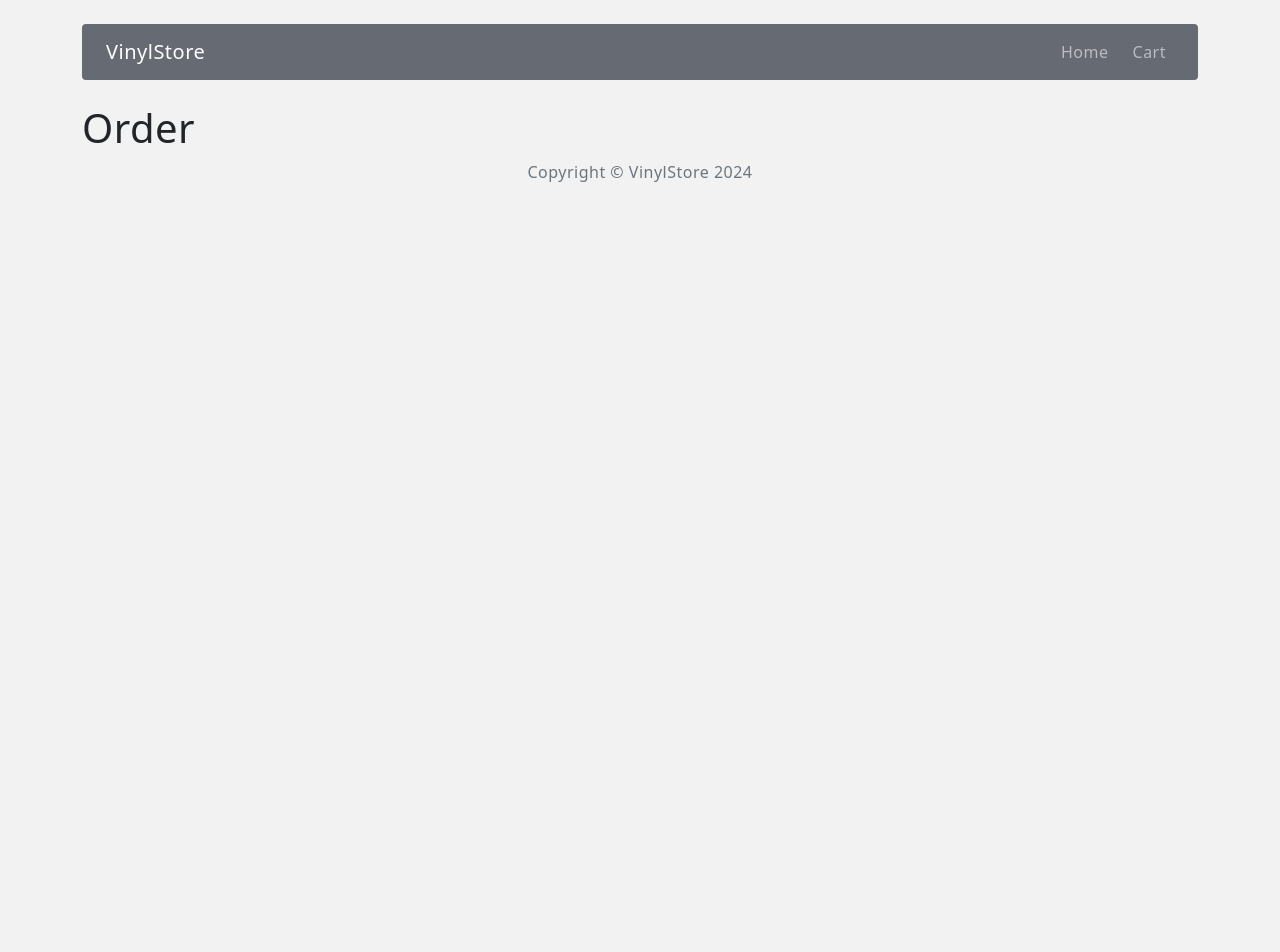
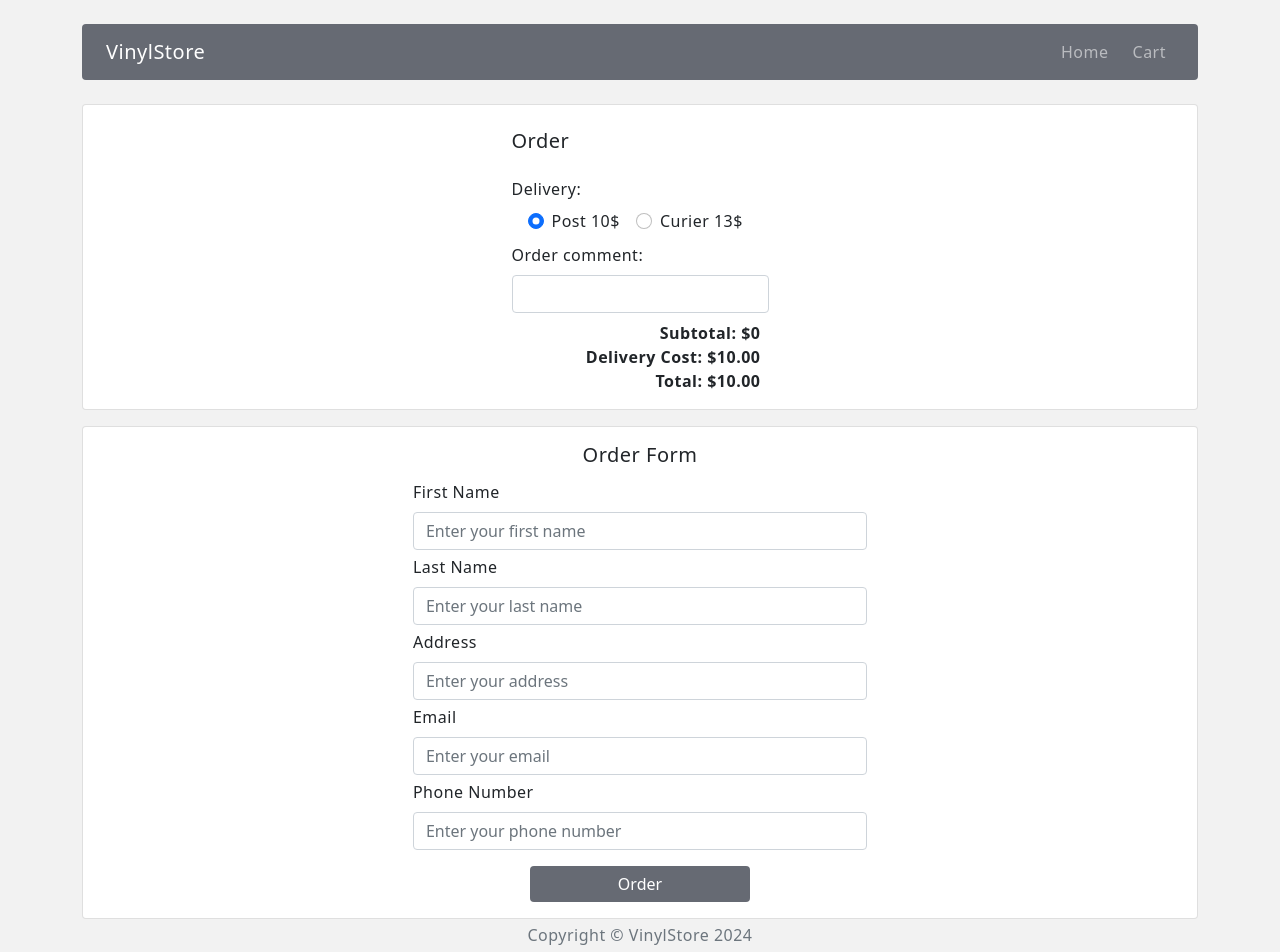
Before and after one commit to slawomirtoporek/ecommerceApp, a React (Create React App) app in the folder client/: page /order in a window 1280 px wide. Shown: the top 952 px of the page. Before the commit the page ends 800 px from the top, so only its background shows below. Built offline with nearby package versions, Linux system fonts and the light colour scheme.

Commit message:
Add OrderForm and TkankYou components

```diff
--- a/client/src/App.js
+++ b/client/src/App.js
@@ -6,6 +6,7 @@ import Cart from './components/pages/Cart/Cart';
 import Order from './components/pages/Order/Order';
 import Header from './components/views/Header/Header';
 import Footer from './components/views/Footer/Footer';
+import ThankYou from './components/pages/ThankYou/TkankYou';
 
 const App = () => {
   return (
@@ -16,6 +17,7 @@ const App = () => {
         <Route path="/album/:id" element={<Album />} />
         <Route path="/cart" element={<Cart />} />
         <Route path="/order" element={<Order />} />
+        <Route path="/thankyou" element={<ThankYou />} />
         <Route path="*" element={<Home />} />
       </Routes>
       <Footer />
--- a/client/src/components/common/NumberItems/NumberItems.js
+++ b/client/src/components/common/NumberItems/NumberItems.js
@@ -8,13 +8,13 @@ const NumberItems = ({ numberItems, stock, actPlus, actMinus }) => {
       Quantity:
       <button className={styles.btnItem} onClick={actMinus} disabled={numberItems <= 1}>
         <span className={styles.char}>
-          <FontAwesomeIcon className={styles.icon} icon={faPlus} />
+          <FontAwesomeIcon className={styles.icon} icon={faMinus} />
         </span>
       </button>
         {numberItems}
       <button className={styles.btnItem} onClick={actPlus}  disabled={numberItems >= stock}>
         <span className={styles.char}>
-          <FontAwesomeIcon className={styles.icon} icon={faMinus} />
+          <FontAwesomeIcon className={styles.icon} icon={faPlus} />
         </span>
       </button>
     </>
--- a/client/src/components/features/AlbumCart/AlbumCart.js
+++ b/client/src/components/features/AlbumCart/AlbumCart.js
@@ -13,7 +13,6 @@ import { Container, Row, Col, Card } from 'react-bootstrap';
 import { useNavigate } from 'react-router-dom';
 import { FontAwesomeIcon } from '@fortawesome/react-fontawesome';
 import { faTrashCan } from '@fortawesome/free-solid-svg-icons';
-
 
 const AlbumCart = () => {
 
@@ -55,7 +54,7 @@ const AlbumCart = () => {
   };
 
   const handleOrder = () => {
-
+    navigate('/Order');
   };
 
   if (!items.length) {
--- /dev/null
+++ b/client/src/components/features/OrderForm/OrderForm.js
@@ -0,0 +1,206 @@
+import { useNavigate } from "react-router-dom";
+import { useState, useEffect } from "react";
+import { useDispatch, useSelector } from "react-redux";
+import { getCartItems, getCartTotal } from "../../../redux/orderItemsRedux";
+import { postOrderRequest } from "../../../redux/ordersRedux";
+import { clearCartRequest } from "../../../redux/orderItemsRedux";
+import { Container, Card, Row, Col, Form, Button } from "react-bootstrap";
+import styles from "../OrderForm/OrderForm.module.scss";
+
+const OrderForm = () => {
+
+  const navigate = useNavigate();
+  const items = useSelector(getCartItems);
+  const subtotal = useSelector(getCartTotal);
+  const dispatch = useDispatch();
+
+  const orderItems = [];
+
+  items.map((item) => orderItems.push({ albumId: item.id, quantity: item.quantity, price: item.price }));
+
+  const deliveryOptions = [
+    { value: 'POST', label: 'Post 10$', price: 10 },
+    { value: 'COURIER', label: 'Curier 13$', price: 13 },
+  ];
+
+  const [selectedDelivery, setSelectedDelivery] = useState('POST');
+  const [deliveryPrice, setDeliveryPrice] = useState(10);
+  const [total, setTotal] = useState(subtotal + deliveryPrice);
+  const [comment, setComment] = useState('');
+
+  const [formData, setFormData] = useState({
+    firstName: '',
+    lastName: '',
+    address: '',
+    email: '',
+    phoneNumber: '',
+  });
+
+  const handleChange = (event) => {
+    const selectedOption = deliveryOptions.find(option => option.value === event.target.value);
+    setSelectedDelivery(selectedOption.value);
+    setDeliveryPrice(selectedOption.price);
+  };
+
+  const handleChangeComment = (e) => {
+    setComment(e.target.value);
+  };
+
+  const handleChangeData = (e) => {
+    setFormData({ ...formData, [e.target.name]: e.target.value });
+  };
+
+  const handleSubmit = async (e) => {
+    e.preventDefault();
+
+    if(
+      formData.firstName.trim() !== '' &&
+      formData.lastName.trim() !== '' &&
+      formData.address.trim() !== '' &&
+      formData.email.trim() !== '' &&
+      formData.phoneNumber.trim() !== '' &&
+      selectedDelivery &&
+      subtotal &&
+      total &&
+      orderItems.length > 0
+    ) {
+      await dispatch(postOrderRequest({
+        ...formData, comment: comment, status: "ordered", delivery: selectedDelivery, priceProducts: subtotal, totalAmount: total, orderItems
+      }));
+
+      await dispatch(clearCartRequest());
+
+      navigate('/thankyou');
+    };
+  };
+
+  useEffect(() => {
+    const newTotal = parseFloat(subtotal) + parseFloat(deliveryPrice);
+    setTotal(newTotal);
+    }, [subtotal, deliveryPrice]);
+
+  return (
+    <Container>
+      <Row>
+        <Card className={`d-flex align-items-center ${styles.fullHeightContainer}`}>
+          <Col lg={6} className='d-flex justify-content-around w-auto'>
+            <div className="mb-3">
+              <h5 className='my-4'>Order</h5>
+              <ul className={`${styles.cartList} p-0`}>
+                {items && items.map((item, index) => (
+                  <li key={index}  className='p-2'>
+                      <p className='d-inline'>{item.title} - {item.quantity} x {item.price}</p>
+                  </li>
+                ))}
+              </ul>
+              <Form.Group>
+                <Form.Label>Delivery: </Form.Label>
+                <div className="d-flex flex-direction-row">
+                  {deliveryOptions.map(option => (
+                    <Form.Check
+                    className="ms-3"
+                      key={option.value}
+                      type="radio"
+                      id={option.value}
+                      label={option.label}
+                      name="delivery"
+                      value={option.value}
+                      checked={selectedDelivery === option.value}
+                      onChange={handleChange}
+                    />
+                  ))}
+                </div>
+              </Form.Group>
+              <Form.Group controlId="formOrderComment" className="mt-2">
+                <Form.Label>Order comment:</Form.Label>
+                <Form.Control
+                  type="text"
+                  name="comment"
+                  value={comment}
+                  onChange={handleChangeComment}
+                />
+              </Form.Group>
+              <div className='d-flex justify-content-end align-items-center me-2 mt-2'>
+                <p className='fw-bolder m-0'>Subtotal: ${subtotal && parseFloat(subtotal).toFixed(2)}</p>
+              </div>
+              <div className='d-flex justify-content-end align-items-center me-2'>
+                <p className='fw-bolder m-0'>Delivery Cost: ${parseFloat(deliveryPrice).toFixed(2)}</p>
+              </div>
+              <div className='d-flex justify-content-end align-items-center me-2'>
+                <p className='fw-bolder m-0'>Total: ${total && total.toFixed(2)}</p>
+              </div>
+            </div>
+          </Col>
+        </Card>
+        <Card className="mt-3 d-flex align-items-center">
+          <h5 className='mt-3'>Order Form</h5>
+          <Col lg={5}>
+            <div className="w-100">
+            <Form>
+              <Form.Group controlId="formFirstName">
+                <Form.Label className={styles.label}>First Name</Form.Label>
+                <Form.Control
+                  type="text"
+                  name="firstName"
+                  value={formData.firstName}
+                  onChange={handleChangeData}
+                  placeholder="Enter your first name"
+                />
+              </Form.Group>
+
+              <Form.Group controlId="formLastName">
+                <Form.Label className={styles.label}>Last Name</Form.Label>
+                <Form.Control
+                  type="text"
+                  name="lastName"
+                  value={formData.lastName}
+                  onChange={handleChangeData}
+                  placeholder="Enter your last name"
+                />
+              </Form.Group>
+
+              <Form.Group controlId="formAddress">
+                <Form.Label className={styles.label}>Address</Form.Label>
+                <Form.Control
+                  type="text"
+                  name="address"
+                  value={formData.address}
+                  onChange={handleChangeData}
+                  placeholder="Enter your address"
+                />
+              </Form.Group>
+
+              <Form.Group controlId="formEmail">
+                <Form.Label className={styles.label}>Email</Form.Label>
+                <Form.Control
+                  type="email"
+                  name="email"
+                  value={formData.email}
+                  onChange={handleChangeData}
+                  placeholder="Enter your email"
+                />
+              </Form.Group>
+
+              <Form.Group controlId="formPhoneNumber">
+                <Form.Label className={styles.label}>Phone Number</Form.Label>
+                <Form.Control
+                  type="tel"
+                  name="phoneNumber"
+                  value={formData.phoneNumber}
+                  onChange={handleChangeData}
+                  placeholder="Enter your phone number"
+                />
+              </Form.Group>
+              <div className='d-flex justify-content-center'>
+              <Button onClick={handleSubmit} type="submit" className={`${styles.button} my-3`}>Order</Button>
+              </div>
+            </Form>
+            </div>
+          </Col>
+        </Card>
+      </Row>
+    </Container>
+  );
+};
+
+export default OrderForm;
--- /dev/null
+++ b/client/src/components/features/OrderForm/OrderForm.module.scss
@@ -0,0 +1,24 @@
+@import '../../../styles/settings.scss';
+
+.cartList {
+  list-style: none;
+}
+
+.cartList li:nth-child(odd) {
+  background-color: $cart-list-list-odd;
+}
+
+.button {
+  background-color: $submit-btn !important;
+  border: none !important;
+  width: 220px;
+  margin: 5px;
+
+  &:hover {
+    background: darken($submit-btn-hover, 10%) !important;
+  }
+}
+
+.label {
+  margin-top: 5px;
+}
--- a/client/src/components/pages/Order/Order.js
+++ b/client/src/components/pages/Order/Order.js
@@ -1,6 +1,8 @@
+import OrderForm from "../../features/OrderForm/OrderForm"
+
 const Order = () => {
-  return(
-    <h1>Order</h1>
+  return (
+    <OrderForm />
   );
 };
 
--- /dev/null
+++ b/client/src/components/pages/ThankYou/TkankYou.js
@@ -0,0 +1,32 @@
+import { Container, Row, Col, Card, Alert } from 'react-bootstrap';
+import ButtonOnClick from '../../common/ButtonOnClick/ButtonOnClick';
+import { useNavigate } from 'react-router-dom';
+import styles from '../ThankYou/TkankYou.module.scss';
+
+const ThankYou = () => {
+  const navigate = useNavigate();
+
+  const handleSubmit = () => {
+    navigate('/');
+  }
+
+  return (
+    <Container>
+      <Row>
+        <Col>
+          <Card className='d-flex justify-content-center align-items-center self-items-center'>
+            <Card.Body className={styles.fullHeightContainer}>
+              <Card.Title className='text-center'>Thank You for Your Order!</Card.Title>
+              <Alert variant="success">Your order has been successfully created.</Alert>
+              <div className="d-flex justify-content-center">
+                  <ButtonOnClick onClick={handleSubmit} className={styles.button}>Back to Home</ButtonOnClick>
+              </div>
+            </Card.Body>
+          </Card>
+        </Col>
+      </Row>
+    </Container>
+  );
+};
+
+export default ThankYou;
--- /dev/null
+++ b/client/src/components/pages/ThankYou/TkankYou.module.scss
@@ -0,0 +1,16 @@
+@import '../../../styles/global.scss';
+
+.fullHeightContainer {
+  min-height: 100vh;
+}
+
+.button {
+  background-color: $submit-btn !important;
+  border: none !important;
+  width: 220px;
+  margin: 5px;
+
+  &:hover {
+    background: darken($submit-btn-hover, 10%) !important;
+  }
+}
--- a/client/src/components/views/NavBar/NavBar.js
+++ b/client/src/components/views/NavBar/NavBar.js
@@ -1,14 +1,22 @@
+import { NavLink } from 'react-router-dom';
 import { Navbar, Nav } from "react-bootstrap";
-import { NavLink } from 'react-router-dom';
-import styles from '../NavBar/NavBar.module.scss'
+import { useSelector } from "react-redux";
+import { getCartItems } from "../../../redux/orderItemsRedux";
+import styles from '../NavBar/NavBar.module.scss';
 
 const NavBar = () => {
+
+  const items = useSelector(getCartItems);
+
   return(
     <Navbar variant="dark" expand="lg" className={`d-flex justify-content-between my-4 rounded ${styles.navBar}`}>
-      <Navbar.Brand href="/" className="px-4">VinylStore</Navbar.Brand>
+      <Navbar.Brand href="/" className="mx-4">VinylStore</Navbar.Brand>
       <Nav className="d-flex flex-row mx-4">
         <Nav.Link as={NavLink} to="/" className="ms-2">Home</Nav.Link>
         <Nav.Link as={NavLink} to="/cart"  className="ms-2">Cart</Nav.Link>
+        {items.length > 0 && (
+          <Nav.Link as={NavLink} to="/order" className="ms-2">Order</Nav.Link>
+        )}
       </Nav>
     </Navbar>
   );
```
